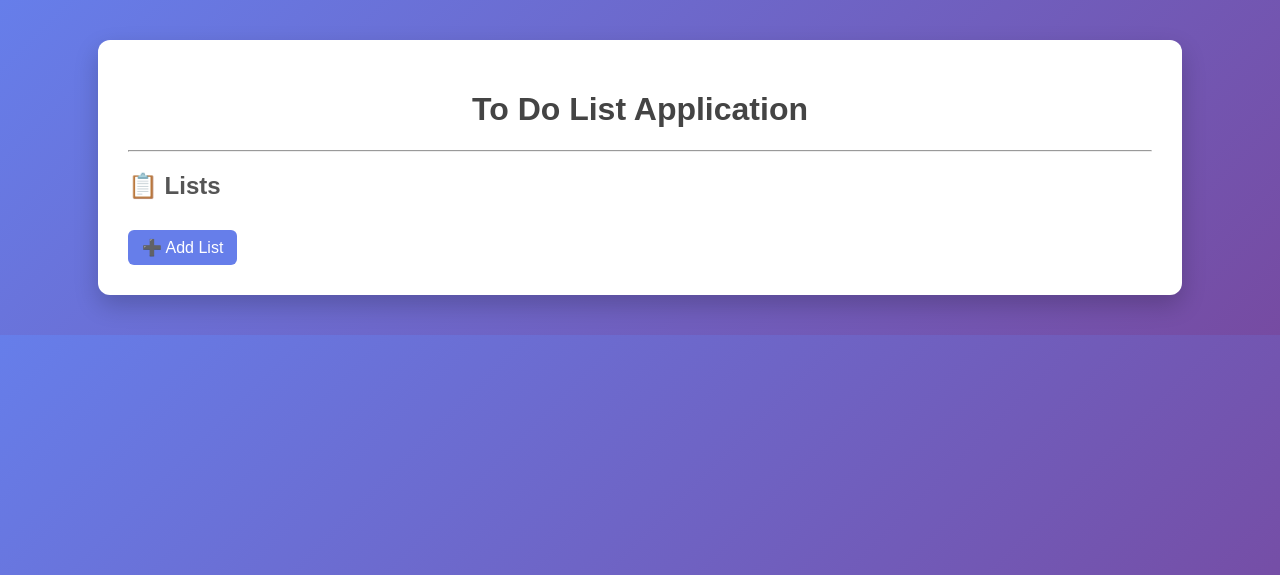
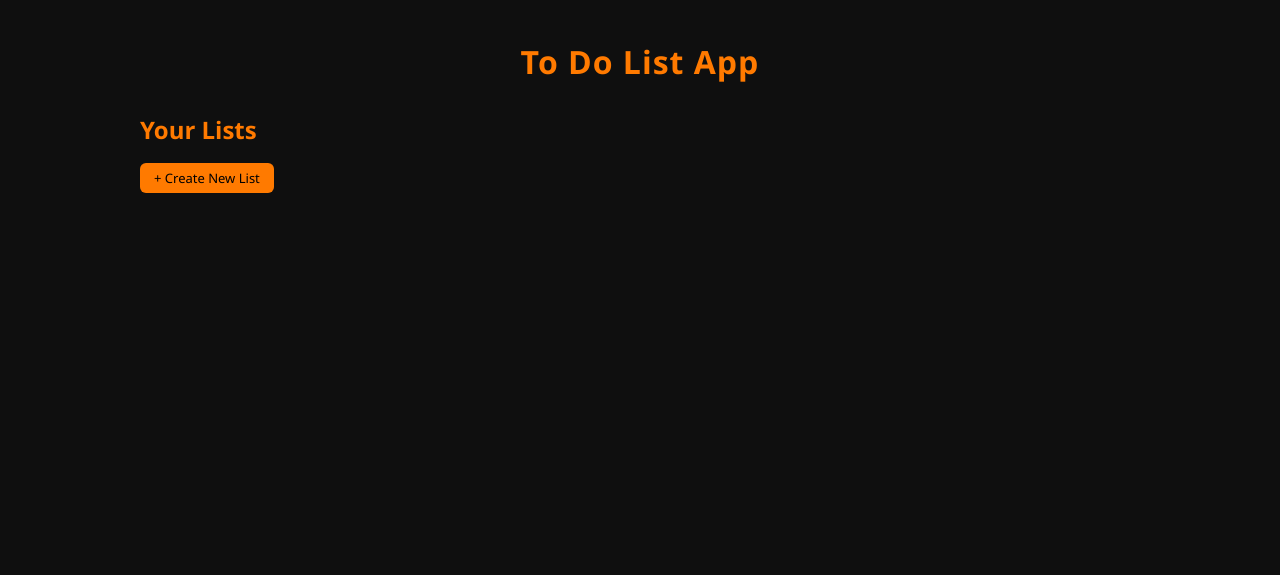
Before and after one commit to dhirendra345/django-todo-app, a Django app: page / in a window 1280 px wide. Shown: the top 575 px of the page. Run offline with Django 5.2, Linux system fonts and the light colour scheme; data that the repository does not hold is empty.

Commit message:
updated ui with black and orange theme

```diff
--- a/todo/templates/todo/base.html
+++ b/todo/templates/todo/base.html
@@ -2,64 +2,96 @@
 <html>
 <head>
     <title>To Do App</title>
+    <meta name="viewport" content="width=device-width, initial-scale=1.0">
 
     <style>
+        * {
+            box-sizing: border-box;
+        }
+
         body {
             margin: 0;
-            font-family: Arial, sans-serif;
-            background: linear-gradient(135deg, #667eea, #764ba2);
-            color: #333;
+            font-family: 'Segoe UI', sans-serif;
+            background: #0f0f0f;
+            color: white;
         }
 
         .container {
-            width: 80%;
+            width: 92%;
+            max-width: 1000px;
             margin: 40px auto;
-            background: white;
-            padding: 30px;
-            border-radius: 12px;
-            box-shadow: 0 10px 25px rgba(0,0,0,0.2);
         }
 
         h1 {
             text-align: center;
-            color: #444;
+            color: #ff7a00;
+            font-weight: 600;
+            letter-spacing: 1px;
         }
 
         h2 {
-            color: #555;
+            margin-top: 30px;
+            color: #ff7a00;
         }
 
-        a {
-            text-decoration: none;
+        .card {
+            background: #1a1a1a;
+            padding: 18px;
+            margin: 12px 0;
+            border-radius: 10px;
+            display: flex;
+            justify-content: space-between;
+            align-items: center;
+            transition: 0.3s;
+            border: 1px solid #222;
+        }
+
+        .card:hover {
+            background: #222;
+        }
+
+        .title {
+            font-size: 16px;
+        }
+
+        .button-group {
+            display: flex;
+            gap: 10px;
         }
 
         .btn {
-            display: inline-block;
-            padding: 8px 14px;
-            margin-top: 10px;
-            background: #667eea;
-            color: white;
+            padding: 6px 14px;
             border-radius: 6px;
-            transition: 0.3s;
+            font-size: 13px;
+            text-decoration: none;
+            border: none;
+            cursor: pointer;
         }
 
-        .btn:hover {
-            background: #5a67d8;
+        .btn-primary {
+            background: #ff7a00;
+            color: black;
         }
 
-        ul {
-            list-style: none;
-            padding: 0;
+        .btn-primary:hover {
+            background: #ff9500;
         }
 
-        li {
-            background: #f4f4f4;
-            padding: 12px;
-            margin: 8px 0;
-            border-radius: 8px;
-            display: flex;
-            justify-content: space-between;
-            align-items: center;
+        .btn-outline {
+            border: 1px solid #ff7a00;
+            color: #ff7a00;
+            background: transparent;
+        }
+
+        .btn-outline:hover {
+            background: #ff7a00;
+            color: black;
+        }
+
+        .danger-icon {
+            color: #ff3c3c;
+            cursor: pointer;
+            font-size: 18px;
         }
 
         .completed {
@@ -73,33 +105,46 @@
 
         input, textarea, select {
             width: 100%;
-            padding: 8px;
-            margin-top: 5px;
-            margin-bottom: 15px;
+            padding: 10px;
+            margin: 8px 0 16px 0;
             border-radius: 6px;
-            border: 1px solid #ccc;
+            border: 1px solid #333;
+            background: #1a1a1a;
+            color: white;
         }
 
         button {
-            padding: 10px 15px;
+            width: 100%;
+            padding: 10px;
+            background: #ff7a00;
             border: none;
-            background: #764ba2;
-            color: white;
             border-radius: 6px;
+            font-weight: bold;
             cursor: pointer;
         }
 
         button:hover {
-            background: #5b3a85;
+            background: #ff9500;
+        }
+
+        @media (max-width: 600px) {
+            .card {
+                flex-direction: column;
+                align-items: flex-start;
+                gap: 12px;
+            }
+
+            .button-group {
+                width: 100%;
+                justify-content: space-between;
+            }
         }
     </style>
-
 </head>
 <body>
 
 <div class="container">
-    <h1>To Do List Application</h1>
-    <hr>
+    <h1>To Do List App</h1>
     {% block content %}{% endblock %}
 </div>
 
--- a/todo/templates/todo/confirm_delete.html
+++ b/todo/templates/todo/confirm_delete.html
@@ -2,7 +2,7 @@
 
 {% block content %}
 
-<h2>⚠ Confirm Delete</h2>
+<h2>Confirm Delete</h2>
 
 <p>Are you sure you want to delete this item?</p>
 
--- /dev/null
+++ b/todo/templates/todo/list_form.html
@@ -0,0 +1,6 @@
+{% if form.instance.pk %}
+    <a style="color:#ff3c3c;"
+       href="{% url 'list-delete' form.instance.pk %}">
+        Delete This List
+    </a>
+{% endif %}
--- a/todo/templates/todo/list_list.html
+++ b/todo/templates/todo/list_list.html
@@ -1,30 +1,26 @@
 {% extends 'todo/base.html' %}
-
 {% block content %}
 
-<h2>📋 Lists</h2>
+<h2>Your Lists</h2>
 
-<ul>
 {% for list in object_list %}
-    <li>
-        <span>{{ list.name }}</span>
+<div class="card">
+    <div class="title">{{ list.name }}</div>
 
-        <div>
-            <a class="btn" href="{% url 'task-list' list.id %}">
-                View Tasks
-            </a>
+    <div class="button-group">
+        <a class="btn btn-outline" href="{% url 'task-list' list.id %}">
+            View
+        </a>
 
-            <a class="btn" style="background:red;"
-               href="{% url 'list-delete' list.id %}">
-                Delete
-            </a>
-        </div>
-    </li>
+        <a class="btn btn-primary" href="{% url 'list-update' list.id %}">
+            Edit
+        </a>
+    </div>
+</div>
 {% endfor %}
-</ul>
 
-<a class="btn" href="{% url 'list-create' %}">
-    ➕ Add List
+<a class="btn btn-primary" href="{% url 'list-create' %}">
+    + Create New List
 </a>
 
 {% endblock %}
--- a/todo/urls.py
+++ b/todo/urls.py
@@ -8,5 +8,8 @@ urlpatterns = [
 
     path('tasks/<int:list_id>/', TaskListView.as_view(), name='task-list'),
     path('tasks/<int:list_id>/add/', TaskCreateView.as_view(), name='task-create'),
+    path('list/update/<int:pk>/', ListUpdateView.as_view(), name='list-update'),
+    path('task/update/<int:pk>/', TaskUpdateView.as_view(), name='task-update'),
+
     path('task/delete/<int:pk>/', TaskDeleteView.as_view(), name='task-delete'),
 ]
--- a/todo/views.py
+++ b/todo/views.py
@@ -1,4 +1,4 @@
-from django.views.generic import ListView, CreateView, DeleteView
+from django.views.generic import ListView, CreateView, DeleteView,UpdateView
 from django.urls import reverse_lazy
 from .models import List, Task
 
@@ -52,3 +52,18 @@ class TaskDeleteView(DeleteView):
             'task-list',
             kwargs={'list_id': self.object.list.id}
         )
+class ListUpdateView(UpdateView):
+    model = List
+    fields = ['name']
+    template_name = 'todo/task_form.html'
+    success_url = reverse_lazy('list-list')
+class TaskUpdateView(UpdateView):
+    model = Task
+    fields = ['list', 'title', 'description', 'completed']
+    template_name = 'todo/task_form.html'
+
+    def get_success_url(self):
+        return reverse_lazy(
+            'task-list',
+            kwargs={'list_id': self.object.list.id}
+        )
```
Also changed, not shown: todo/templates/todo/task_form.html (+11 -3 lines), todo/templates/todo/task_list.html (+11 -23 lines).
